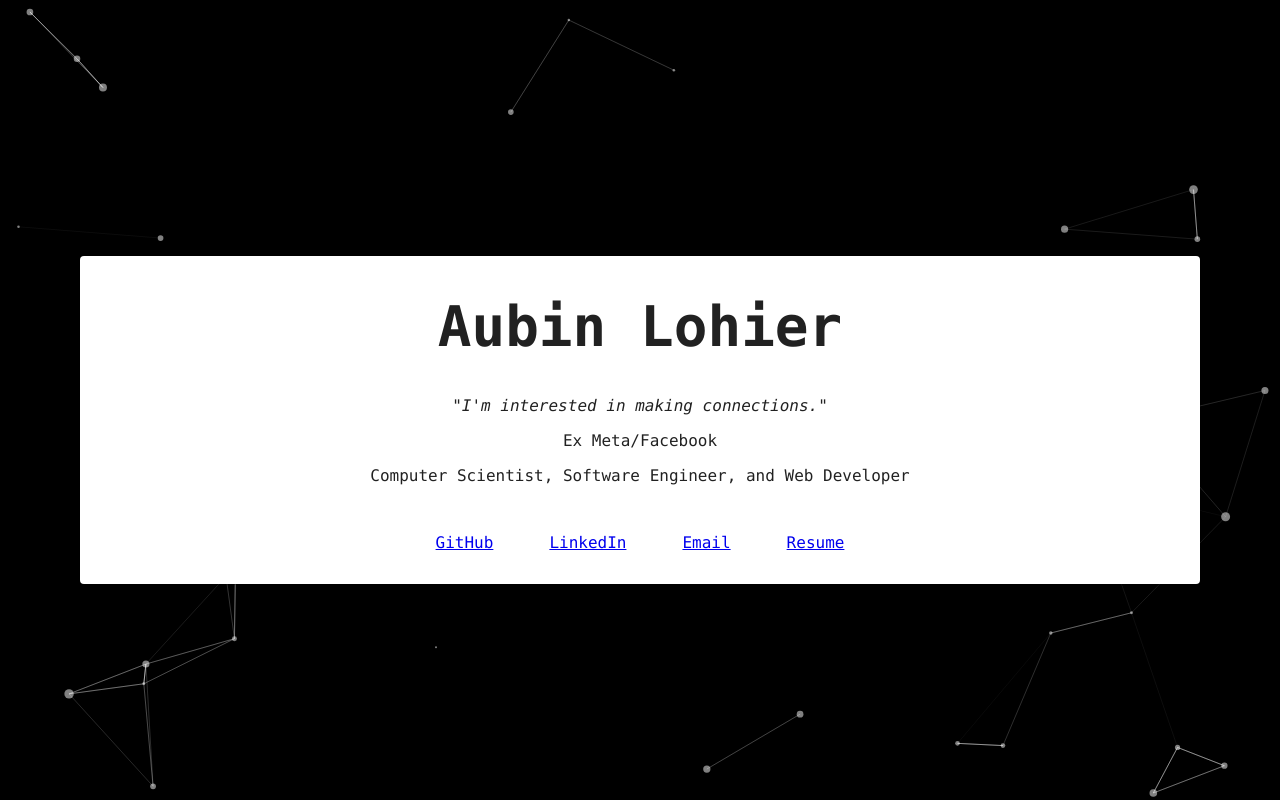
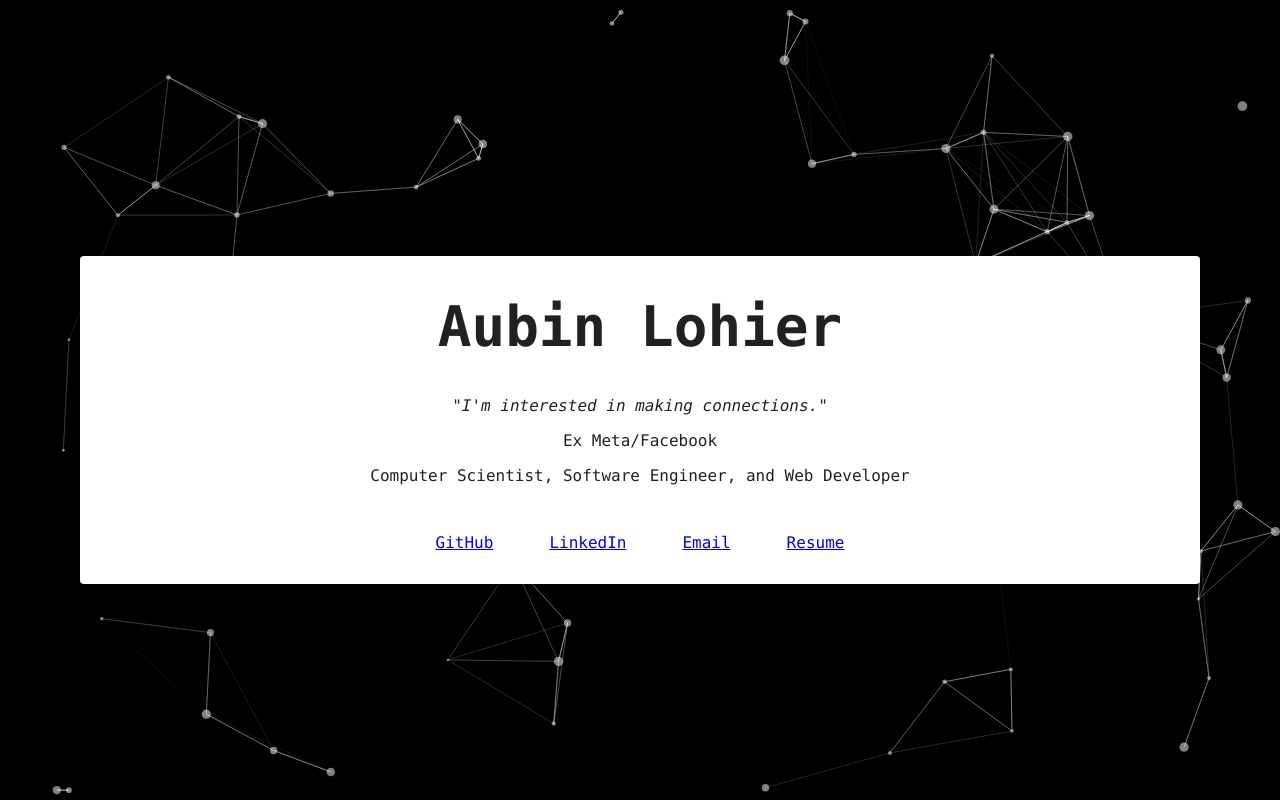
Before and after one commit to aublhr99/aublhr99.github.io, a React (Create React App) app in the folder personal-website/: page / in a window 1280 px wide. Built offline with nearby package versions, Linux system fonts and the light colour scheme.

Commit message:
Added more particles

```diff
--- a/personal-website/src/ParticlesBackground.js
+++ b/personal-website/src/ParticlesBackground.js
@@ -83,7 +83,7 @@ export default function ParticlesBackground() {
                   enable: true,
                   area: 800,
                 },
-                value: 80,
+                value: 160,
               },
               opacity: {
                 value: 0.5,
```
